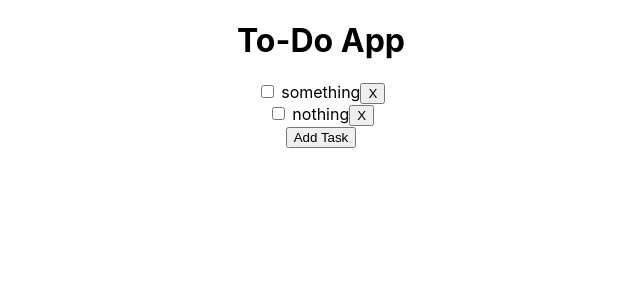
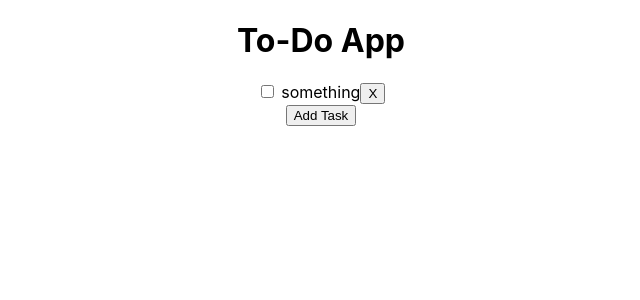
Before and after one commit to Hemnath-D/React-Todo-App, a React (Create React App) app: page / in a window 1280 px wide. Shown: the top 300 px of the page, without its empty margins (319-959 px from the left). Built offline with nearby package versions, Linux system fonts and the light colour scheme.

Commit message:
Refactored Individual properties in status into a single object

```diff
--- a/src/App.js
+++ b/src/App.js
@@ -25,20 +25,16 @@ class App extends React.Component {
   constructor(props) {
     super(props);
     this.state = {
-      taskList : ["something", "nothing"],
-      taskStatus: [false]
+      tasks : [{"description": "something","completed": false}],
     }
   }
 
   handleAddTask() {
     const taskDescription = prompt("Enter your Task Description");
-    const taskList = this.state.taskList.slice();
-    const taskStatus = this.state.taskStatus.slice();
-    taskList.push(taskDescription);
-    taskStatus.push(false);
+    const tasks = this.state.tasks.slice();
+    tasks.push({"description": taskDescription, "completed": false});
     this.setState({
-      taskList: taskList,
-      taskStatus: taskStatus
+      tasks: tasks
     })
   }
 
@@ -47,8 +43,8 @@ class App extends React.Component {
       <div className = "App">
         <center><h1>To-Do App</h1></center>
         {
-          this.state.taskList.map(task => (
-            <Task value = {task}/>
+          this.state.tasks.map(task => (
+            <Task value = {task.description}/>
           ))
         }
         <AddTask onClick = {() => this.handleAddTask()}/>
```
